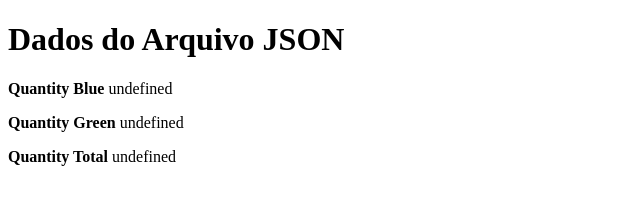
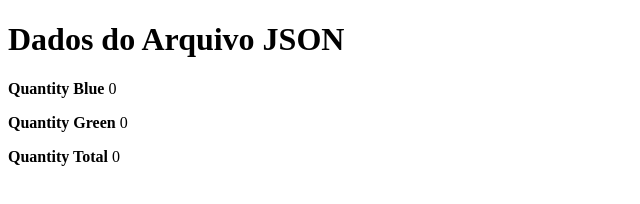
Before and after one commit to adrianofactory/factoryio, a plain HTML site: page index.html in a window 1280 px wide. Shown: the whole page, without its empty margins (0-640 px from the left). Drawn offline with Linux system fonts and the light colour scheme.

Commit message:
Update index.html

```diff
--- a/index.html
+++ b/index.html
@@ -27,9 +27,9 @@
 
                 // Exibindo os dados formatados na página
                 conteudo.innerHTML = `
-                    <p><strong>Quantity Blue</strong> ${data.QuantityBlue}</p>
-                    <p><strong>Quantity Green</strong> ${data.QuantityGreen}</p>
-                    <p><strong>Quantity Total</strong> ${data.QuantityTotal}</p>
+                    <p><strong>Quantity Blue</strong> ${data.Blue}</p>
+                    <p><strong>Quantity Green</strong> ${data.Green}</p>
+                    <p><strong>Quantity Total</strong> ${data.Total}</p>
                 `;
             })
             .catch(error => {
```
